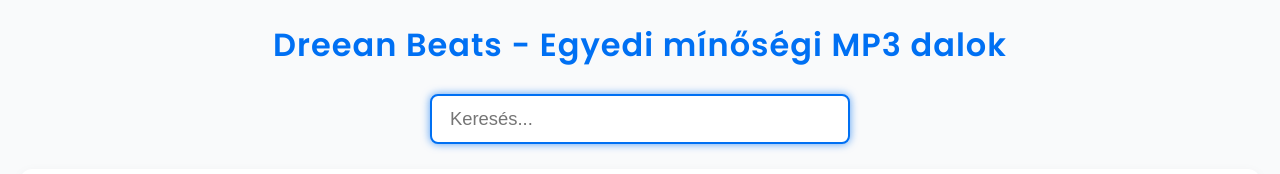
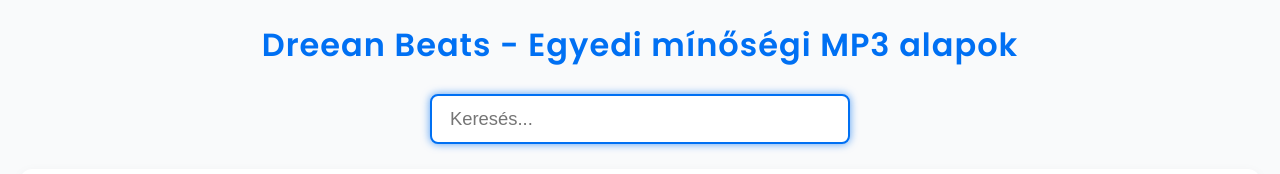
Before and after one commit to dreeanbeats/mp3, a plain HTML site: page index.html in a window 1280 px wide. Shown: the top 174 px of the page. Drawn offline with Linux system fonts and the light colour scheme.

Commit message:
Update index.html

```diff
--- a/index.html
+++ b/index.html
@@ -3,7 +3,7 @@
 <head>
   <meta charset="UTF-8" />
   <meta name="viewport" content="width=device-width, initial-scale=1" />
-  <title>Dreean Beats - Egyedi mínőségi MP3 dalok</title>
+  <title>Dreean Beats</title>
   <link rel="stylesheet" href="style.css" />
   <style>
     /* Google Fonts */
@@ -171,7 +171,7 @@
   </style>
 </head>
 <body>
-  <h1>Dreean Beats - Egyedi mínőségi MP3 dalok</h1>
+  <h1>Dreean Beats - Egyedi mínőségi MP3 alapok</h1>
   <input
     type="text"
     id="searchInput"
```
